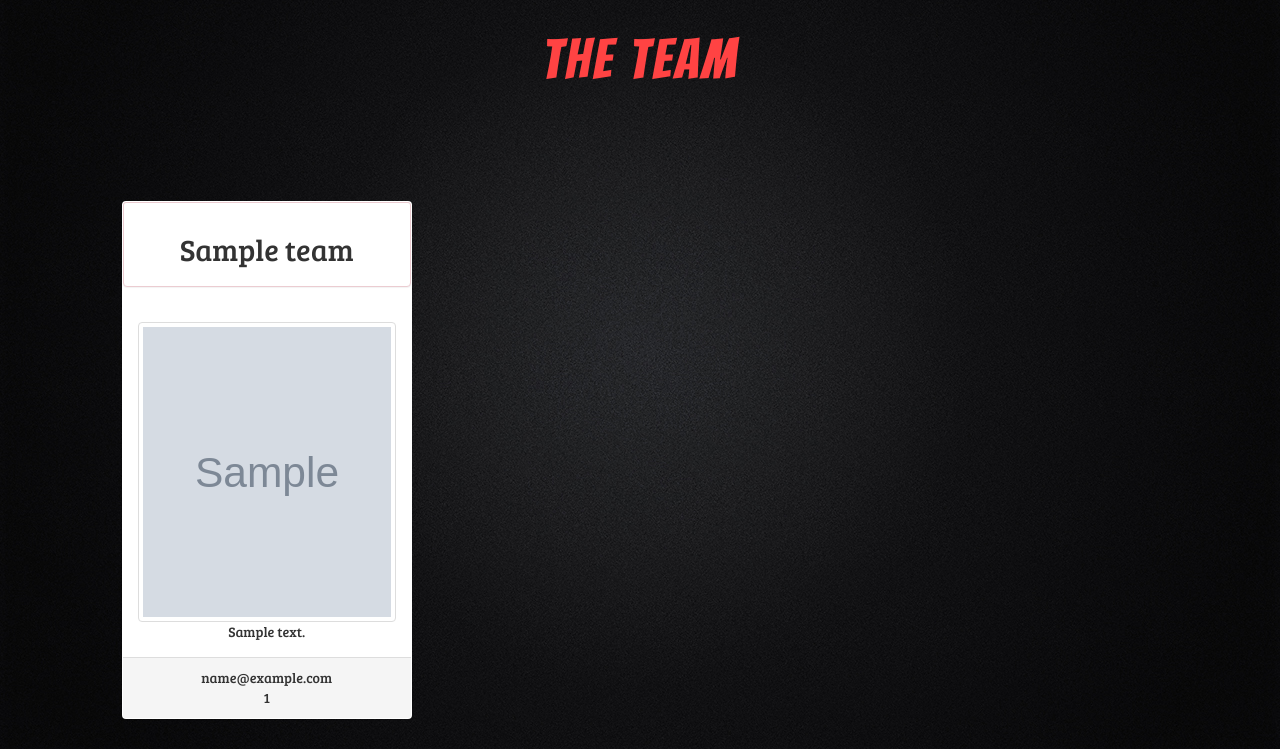
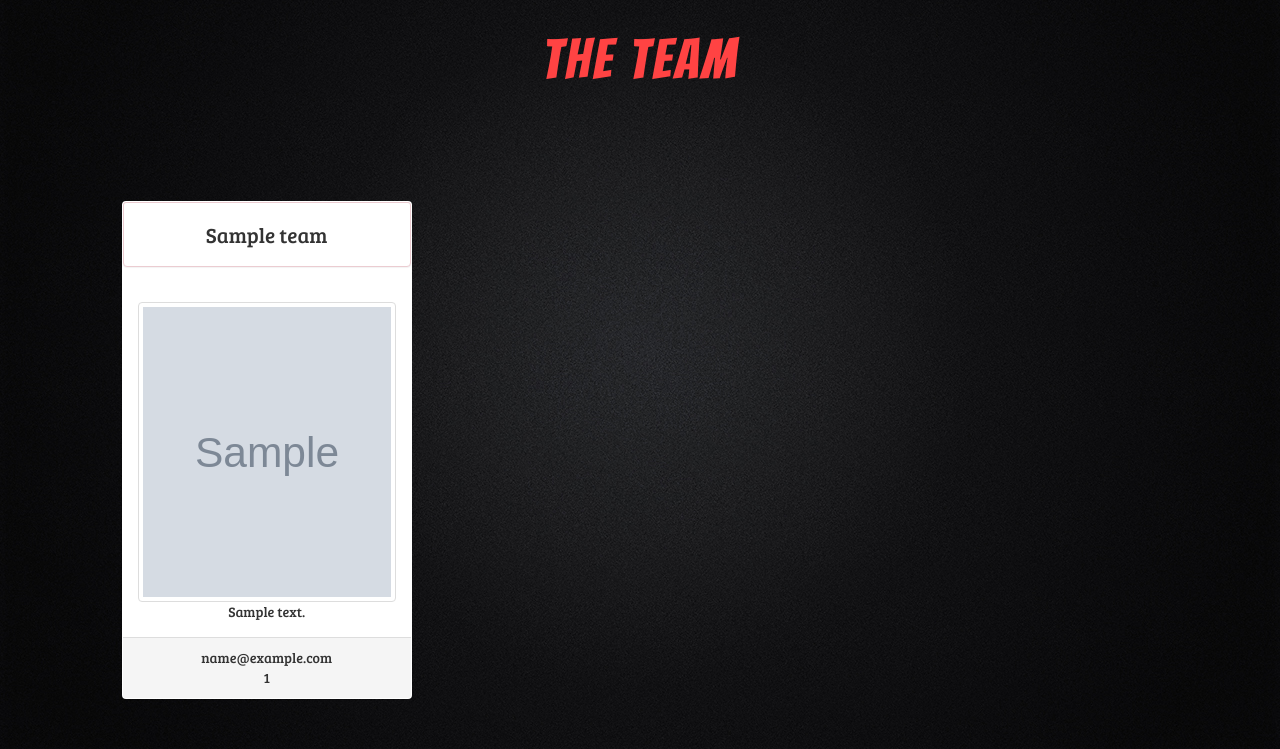
Before and after one commit to binga58/markibiz, a Django app: page /team/ in a window 1280 px wide. Shown: the part 51-800 px from the top of the page. Run offline with Django 3.2, Linux system fonts and the light colour scheme; tables that the repository leaves empty hold one stand-in row (values such as "Sample post"); grey boxes marked "Sample" are stand-in pictures; some libraries are stand-ins or nearby versions.

Commit message:
Change size of header for name of team members

```diff
--- a/templates/team.html
+++ b/templates/team.html
@@ -24,7 +24,7 @@ font-size: 4em;">THE TEAM</h1>
         {% for obj in object %}
             <div class="col-md-3 col-md-offset-1">
             <div class="panel">
-                <div class="panel panel-heading panel-danger"><h2 class="text-center">{{ obj.name }}</h2></div>
+                <div class="panel panel-heading panel-danger"><h4 style="font-size: 1.5em;" class="text-center">{{ obj.name }}</h4></div>
                 <div class="panel-body">
                     <img src="{{ obj.image.url }}" class="img-thumbnail img-hover" style="height: 300px"><br>
                     {{ obj.about }}</div>
```
